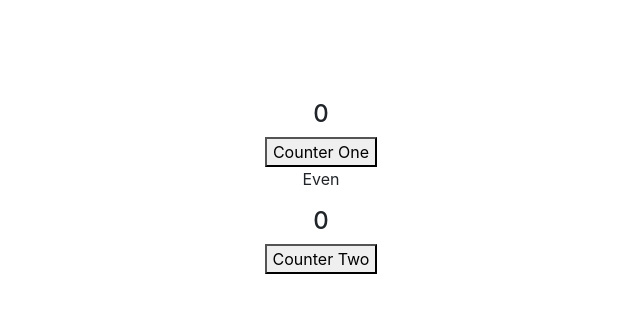
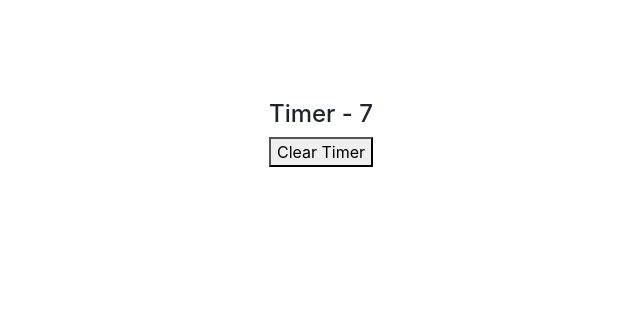
Before and after one commit to shawon39/45-days-of-code---React-JS, a React (Create React App) app: page / in a window 1280 px wide. Shown: the top 312 px of the page, without its empty margins (319-959 px from the left). Built offline with nearby package versions, Linux system fonts and the light colour scheme.

Commit message:
Added useRef

```diff
--- /dev/null
+++ b/src/hooksComponents/7-useRef/FocusInput.js
@@ -0,0 +1,22 @@
+import React, { useEffect, useRef } from "react";
+
+function FocusInput() {
+	const inputRef = useRef(null);
+
+	useEffect(() => {
+		inputRef.current.focus();
+	}, []);
+
+	return (
+		<div>
+			<input
+				ref={inputRef}
+				type="text"
+				className="form-control"
+				placeholder="Enter your username"
+			/>
+		</div>
+	);
+}
+
+export default FocusInput;
--- /dev/null
+++ b/src/hooksComponents/7-useRef/HookTimer.js
@@ -0,0 +1,27 @@
+import React, { useState, useEffect, useRef } from "react";
+
+function HookTimer() {
+	const [timer, setTimer] = useState(0);
+	const intervalRef = useRef();
+
+	useEffect(() => {
+		intervalRef.current = setInterval(() => {
+			setTimer((prevTimer) => prevTimer + 1);
+		}, 1000);
+
+		return () => {
+			clearInterval(intervalRef.current);
+		};
+	}, []);
+
+	return (
+		<div>
+			<h4>Timer - {timer}</h4>
+			<button onClick={() => clearInterval(intervalRef.current)}>
+				Clear Timer
+			</button>
+		</div>
+	);
+}
+
+export default HookTimer;
--- a/src/hooksComponents/App2.js
+++ b/src/hooksComponents/App2.js
@@ -18,12 +18,14 @@ import "./App2.css";
 // import DataFetchingOne from "./4-useReducer/Fetching Data/DataFetchingOne";
 // import DataFetchingTwo from "./4-useReducer/Fetching Data/DataFetchingTwo";
 // import ParentComponent from "./5-useCallback/ParentComponent";
-import Count from "./6-useMemo/Count";
+// import Count from "./6-useMemo/Count";
+// import FocusInput from "./7-useRef/FocusInput";
+import HookTimer from "./7-useRef/HookTimer";
 
 function App2() {
 	return (
 		<div className="App2">
-			<Count />
+			<HookTimer/>
 		</div>
 	);
 }
```
